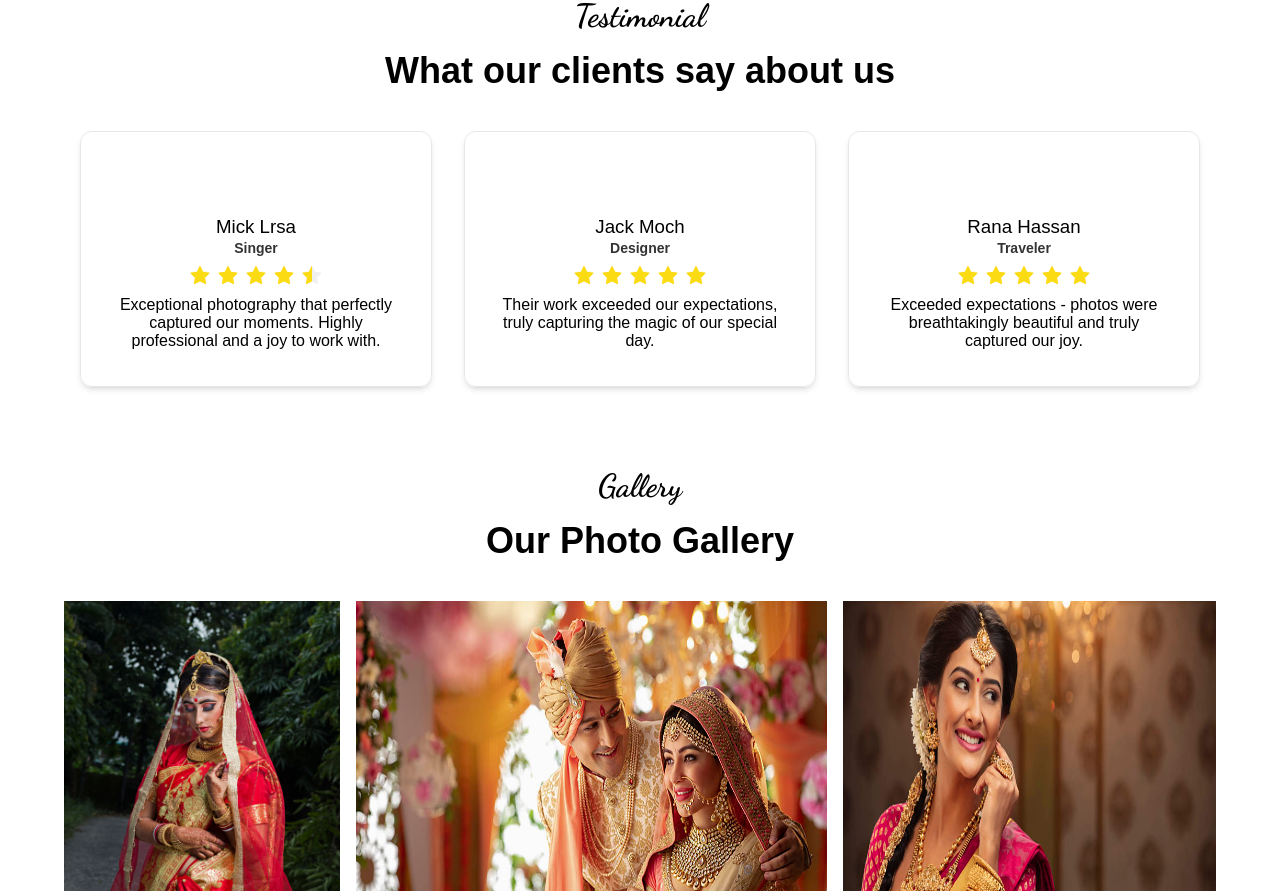
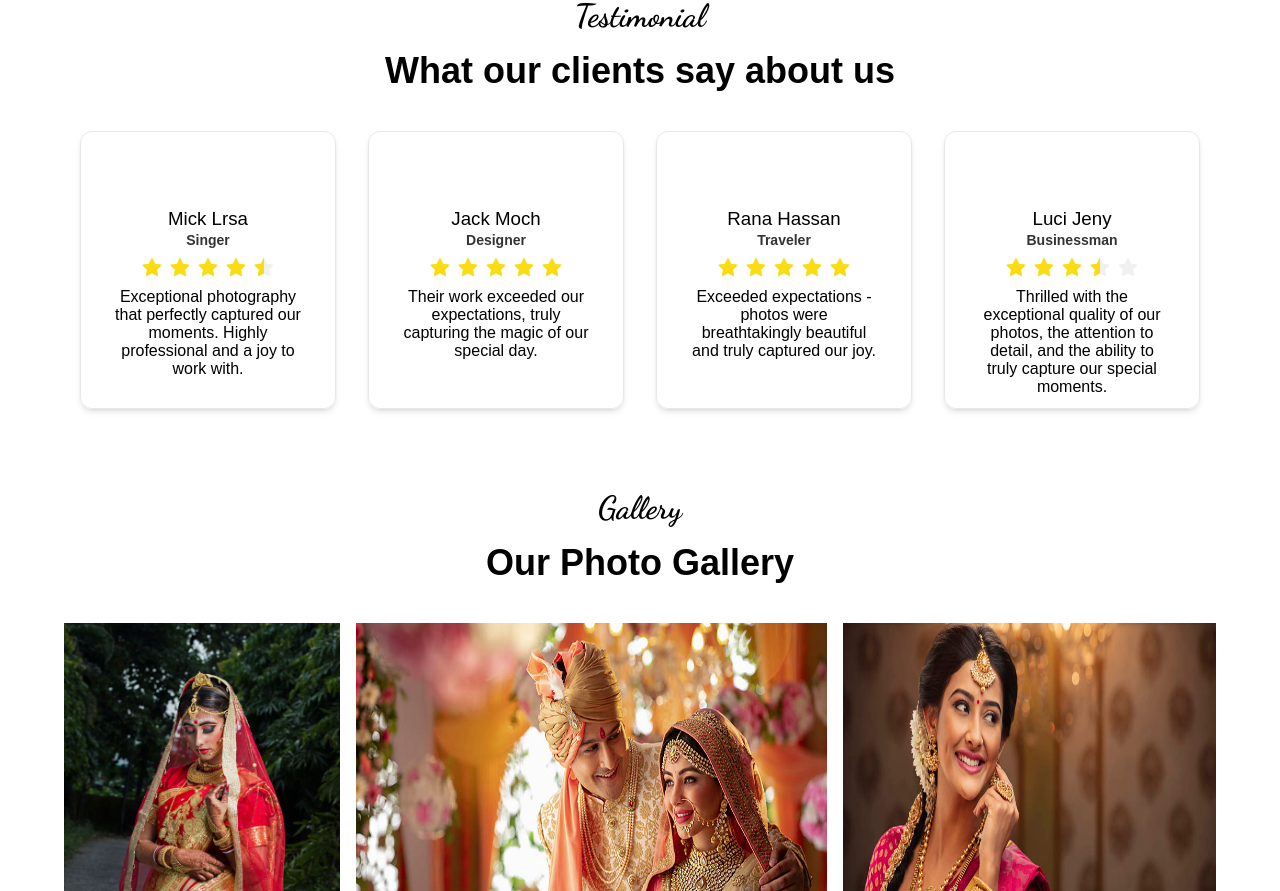
Before and after one commit to Ankan112/creative-crew, a Next.js app: page / in a window 1280 px wide. Shown: the part 2920-3811 px from the top of the page. Built offline with nearby package versions, Linux system fonts and the light colour scheme; some icons are missing; a web font is replaced by a local one.

Commit message:
showing 4 cards in testimonial section

```diff
--- a/src/components/ui/Testimonial.jsx
+++ b/src/components/ui/Testimonial.jsx
@@ -46,7 +46,7 @@ const Testimonial = () => {
   const settings = {
     dots: false,
     infinite: true,
-    slidesToShow: 3,
+    slidesToShow: 4,
     slidesToScroll: 1,
     autoplay: true,
     autoplaySpeed: 2000,
@@ -58,7 +58,7 @@ const Testimonial = () => {
           slidesToShow: 2,
           slidesToScroll: 1,
           infinite: true,
-          dots: false,
+          dots: true,
         },
       },
       {
@@ -92,7 +92,7 @@ const Testimonial = () => {
         <Slider {...settings}>
           {reviewData.map((data, index) => (
             <div key={index}>
-              <div className="border border-solid border-gray-200 shadow-md my-10 md:mx-4 h-64 rounded-xl p-8">
+              <div className="border border-solid border-gray-200 shadow-md my-10 md:mx-4  rounded-xl px-8 py-6">
                 <div className="text-center">
                   <div>
                     <PiUserCircleThin size={48}></PiUserCircleThin>
```
